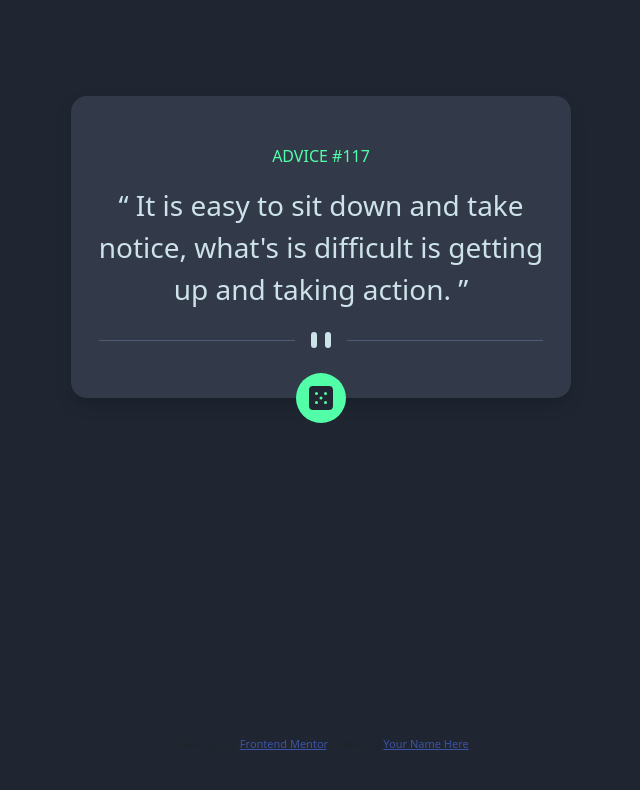
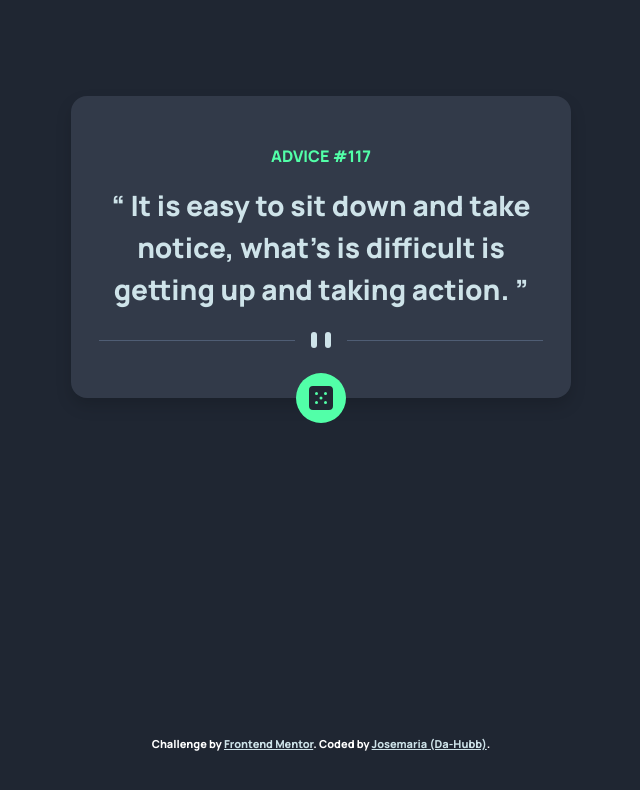
Before and after one commit to AmsoJ/vanillaJS-advice-generator, a plain HTML site: page index.html in a window 1280 px wide. Shown: the whole page, without its empty margins (319-959 px from the left). Drawn offline with nearby package versions, Linux system fonts and the light colour scheme.

Commit message:
added the link to the repository and made the attribution look even better

```diff
--- a/index.html
+++ b/index.html
@@ -54,9 +54,9 @@
       </div>
     </div>
 
-    <div class="attribution">
+    <div class="attribution text-white">
       Challenge by <a href="https://www.frontendmentor.io?ref=challenge" target="_blank">Frontend Mentor</a>.
-      Coded by <a href="#">Your Name Here</a>.
+      Coded by <a href="https://github.com/Da-Hubb/vanillaJS-advice-generator">Josemaria (Da-Hubb)</a>.
     </div>
   </div>
 
--- a/src/paint/styles.scss
+++ b/src/paint/styles.scss
@@ -1,4 +1,9 @@
+@import url('https://fonts.googleapis.com/css2?family=Manrope:wght@800&display=swap');
 @import './color';
+
+// html {
+//     // font-family: 'Manrope', sans-serif;
+// }
 
 body {
     min-height: 100vh;
@@ -14,6 +19,7 @@ body {
         background-color: $Dark-Grayish-Blue;
         .hero-title {
             color: $Neon-Green;
+            font-family: 'Manrope', sans-serif;
         }
         figure {
             // background-color: yellow;
@@ -21,6 +27,7 @@ body {
             .blockquote .quote {
                 font-size: 28px;
                 color: $Light-Cyan;
+                font-family: 'Manrope', sans-serif;
             }
         }
         .dice-container {
@@ -36,4 +43,15 @@ body {
             }
         }
     }
+    .attribution {
+        font-family: 'Manrope', sans-serif;
+        a {
+            color: $Light-Cyan;
+            &:hover {
+                color: $Neon-Green;
+                text-decoration: none;
+                transition: .3s;
+            }
+        }
+    }
 }
```
Also changed, not shown: src/paint/styles.css.
